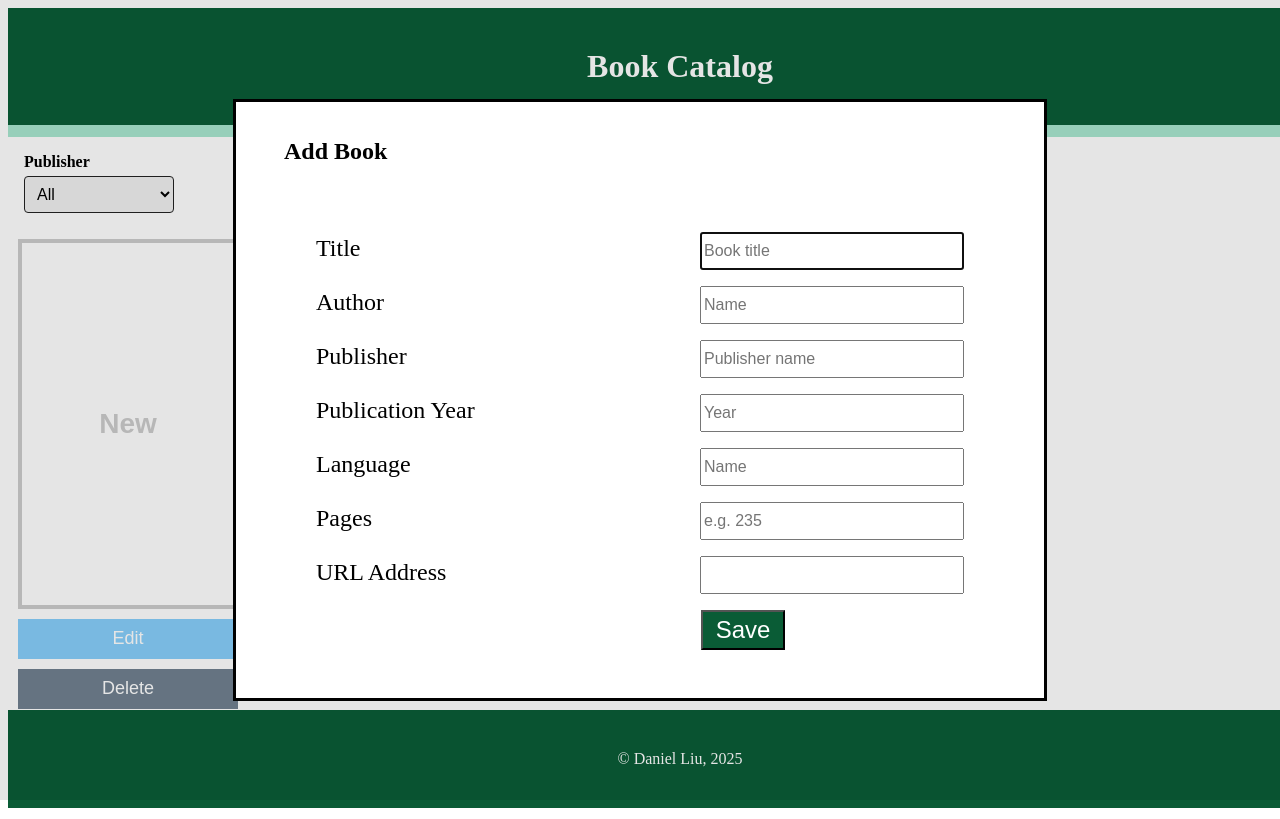
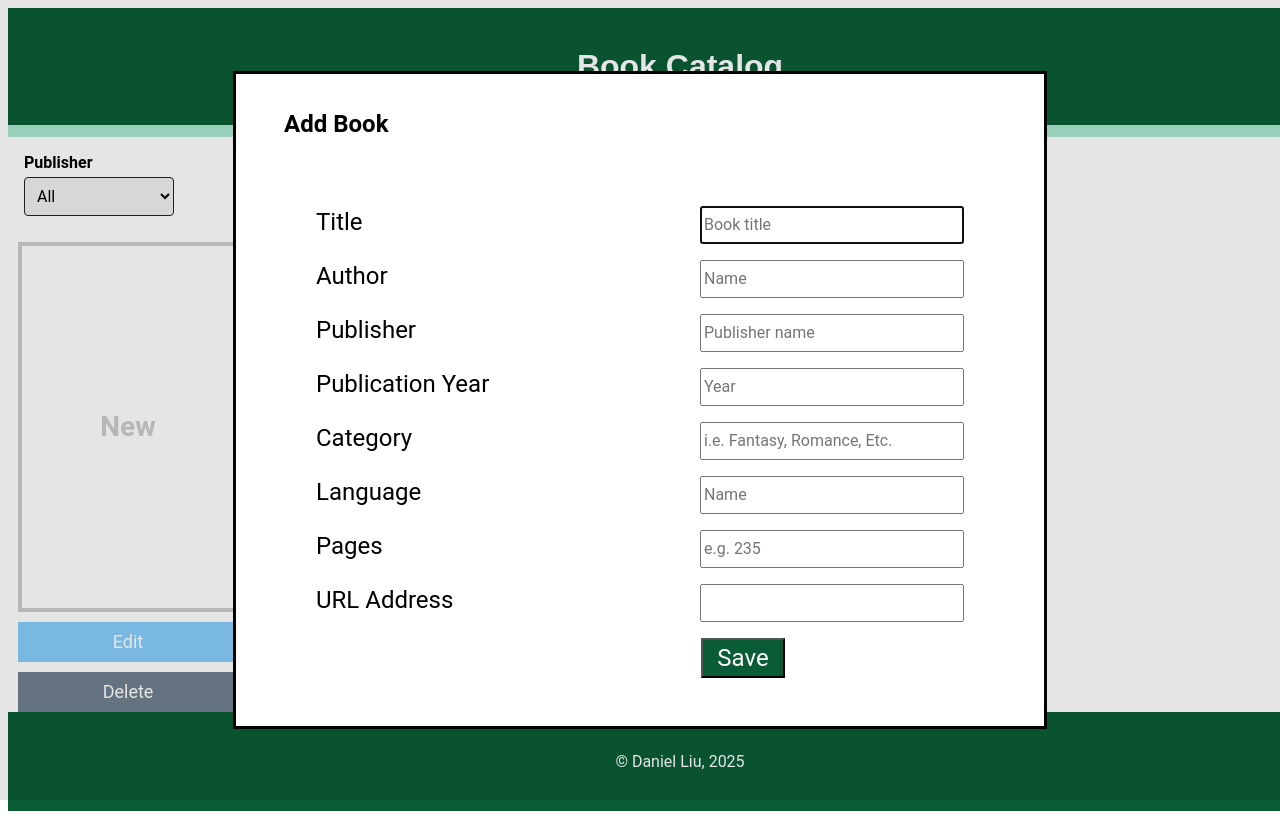
Before and after one commit to daniel-liu01/wk8books, a React (Vite) app: page / in a window 1280 px wide. Both pictures are taken after a click on the button "New". Shown: the top 819 px of the page. Built offline with nearby package versions, Linux system fonts and the light colour scheme.

Commit message:
Updated filter

```diff
--- a/src/App.css
+++ b/src/App.css
@@ -1,3 +1,7 @@
+* {
+  font-family: 'Roboto', Arial, sans-serif;
+}
+
 .books {
   display: flex;
   flex-direction: row;
@@ -21,6 +25,7 @@
   padding: 40px;
   color: white;
   border-bottom: 12px solid #a8e6cf;
+  font-family: arial;
 }
 
 .footer {
--- a/src/App.jsx
+++ b/src/App.jsx
@@ -11,12 +11,22 @@ function App() {
   const [selectedBookId, setSelectedBookId] = useState(null);
 
   const [publisher, setPublisher] = useState('All');
+  const [category, setCategory] = useState('All');
 
   const allBooks = [...books, ...BooksData];
   const uniquePublishers = [...new Set(allBooks.map((b) => b.publisher))];
 
+  const uniqueCategories = [
+  'All',
+  ...Array.from(
+    new Set(allBooks.map((b) => b.category).filter((c) => c && c.trim() !== ''))
+  ),
+];
+
   const filteredBooks = allBooks.filter(
-    (book) => publisher === 'All' || book.publisher === publisher
+    (book) =>
+      (publisher === 'All' || book.publisher === publisher) &&
+      (category === 'All' || book.category === category)
   );
 
   function addBook(book) {
--- a/src/components/BookForm.jsx
+++ b/src/components/BookForm.jsx
@@ -14,6 +14,7 @@ export default function BookForm({ add }) {
       author: data.get("author"),
       publisher: data.get("publisher"),
       publicationYear: data.get("publicationYear"),
+      category: data.get("pr-category"),
       language: data.get("language"),
       pages: data.get("pages"),
       url: data.get("url"),
@@ -63,6 +64,16 @@ export default function BookForm({ add }) {
                     />
                 </div>
                 <div className='form-control'>
+                    <label htmlFor='pr-category' className="form-label">Category</label>
+                    <input
+                        list="categories"
+                        name="pr-category"
+                        className='form-input'
+                        placeholder="i.e. Fantasy, Romance, Etc."
+                    />
+                </div>
+
+                <div className='form-control'>
                     <label htmlFor='language' className="form-label">Language</label>
                     <input
                         type='text'
```
